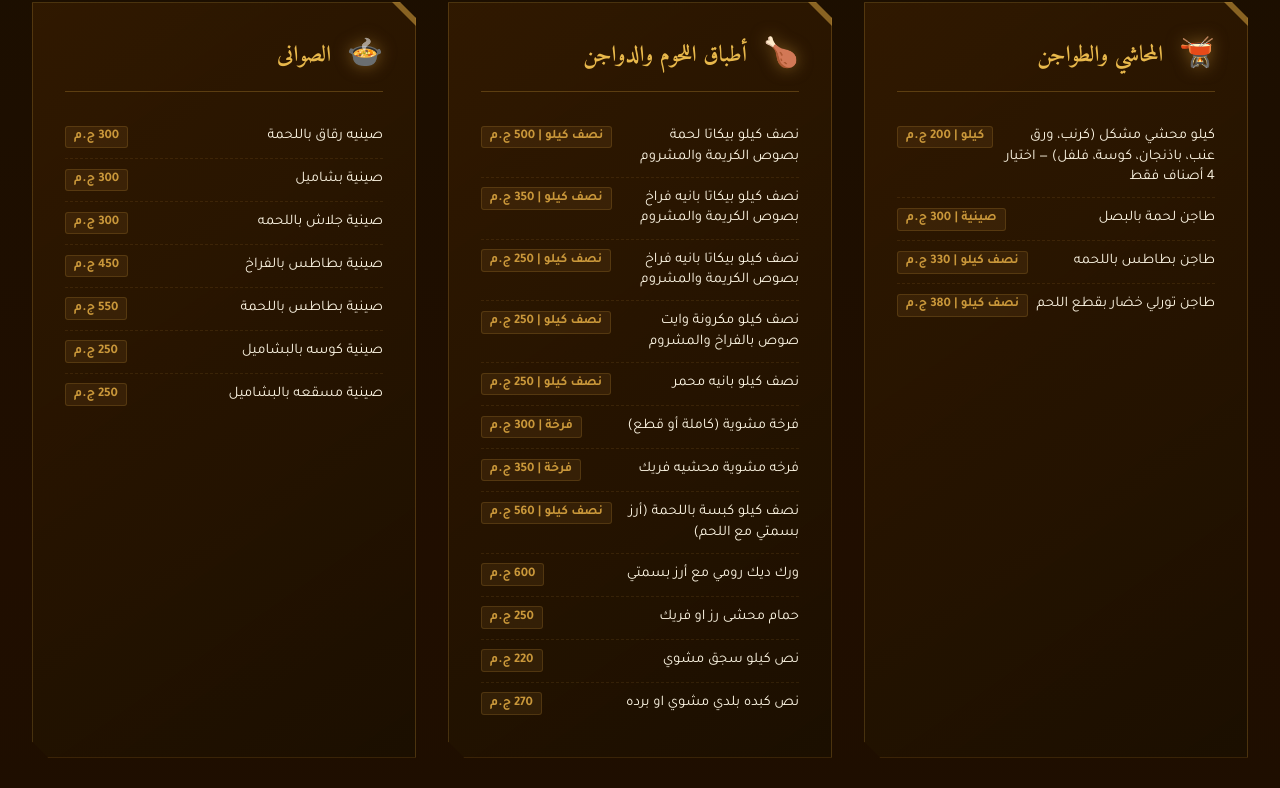
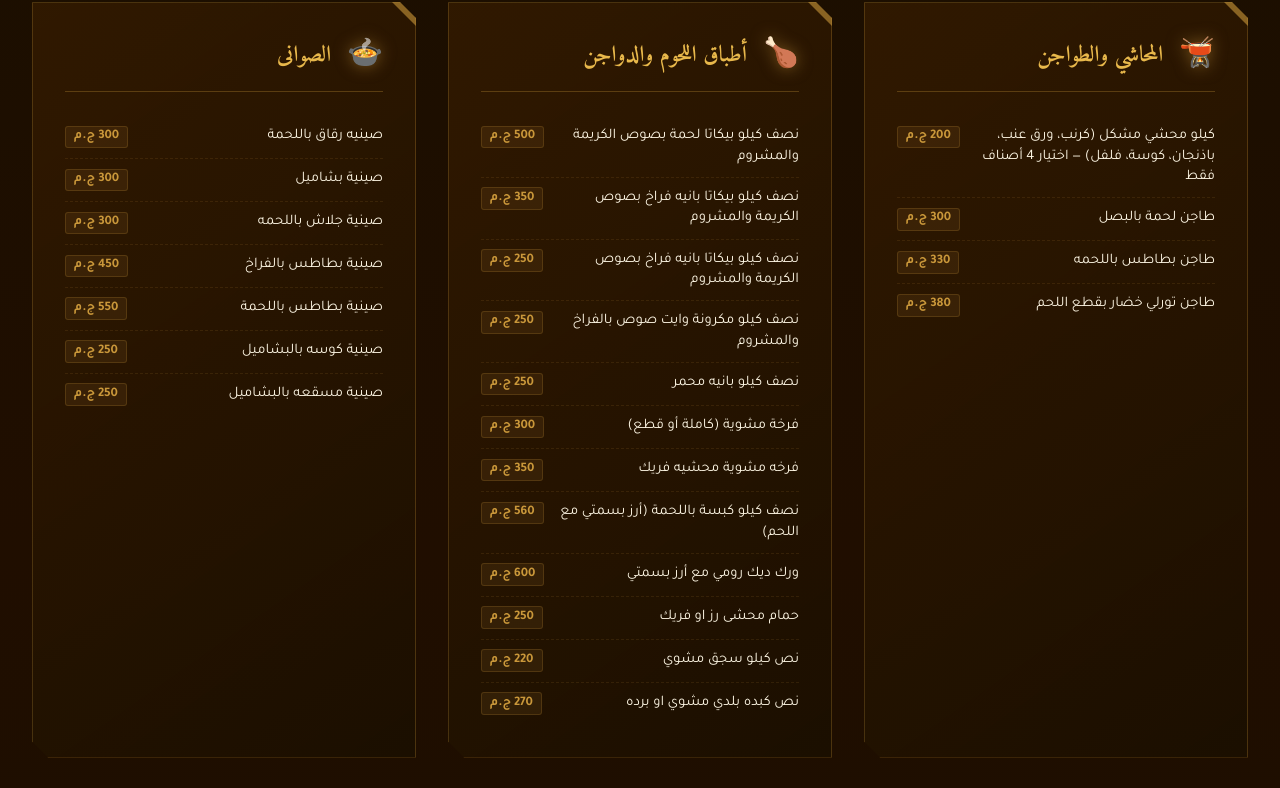
Before and after one commit to primedash34-oss/PrimeDash, a plain HTML site: page index.html in a window 1280 px wide. Shown: the part 1119-1907 px from the top of the page. Drawn offline with Linux system fonts and the light colour scheme.

Commit message:
Update index.html

```diff
--- a/index.html
+++ b/index.html
@@ -663,19 +663,19 @@
 
       <div class="menu-item">
         <span class="item-name">كيلو محشي مشكل (كرنب، ورق عنب، باذنجان، كوسة، فلفل) — اختيار 4 أصناف فقط</span>
-        <span class="item-price">كيلو | 200 ج.م</span>
+        <span class="item-price"> 200 ج.م</span>
       </div>
       <div class="menu-item">
         <span class="item-name">طاجن لحمة بالبصل</span>
-        <span class="item-price">صينية | 300 ج.م</span>
+        <span class="item-price"> 300 ج.م</span>
       </div>
       <div class="menu-item">
         <span class="item-name">طاجن بطاطس باللحمه</span>
-        <span class="item-price">نصف كيلو | 330 ج.م</span>
+        <span class="item-price"> 330 ج.م</span>
       </div>
       <div class="menu-item">
         <span class="item-name">طاجن تورلي خضار بقطع اللحم</span>
-        <span class="item-price">نصف كيلو | 380 ج.م</span>
+        <span class="item-price"> 380 ج.م</span>
       </div>
     </div>
 
@@ -687,35 +687,35 @@
 
       <div class="menu-item">
         <span class="item-name">نصف كيلو بيكاتا لحمة بصوص الكريمة والمشروم</span>
-        <span class="item-price">نصف كيلو | 500 ج.م</span>
+        <span class="item-price"> 500 ج.م</span>
       </div>
       <div class="menu-item">
         <span class="item-name">نصف كيلو بيكاتا بانيه فراخ بصوص الكريمة والمشروم</span>
-        <span class="item-price">نصف كيلو | 350 ج.م</span>
+        <span class="item-price"> 350 ج.م</span>
       </div>
       <div class="menu-item">
         <span class="item-name">نصف كيلو بيكاتا بانيه فراخ بصوص الكريمة والمشروم</span>
-        <span class="item-price">نصف كيلو | 250 ج.م</span>
+        <span class="item-price"> 250 ج.م</span>
       </div>
       <div class="menu-item">
         <span class="item-name">نصف كيلو مكرونة وايت صوص بالفراخ والمشروم</span>
-        <span class="item-price">نصف كيلو | 250 ج.م</span>
+        <span class="item-price"> 250 ج.م</span>
       </div>
       <div class="menu-item">
         <span class="item-name">نصف كيلو بانيه محمر</span>
-        <span class="item-price">نصف كيلو | 250 ج.م</span>
+        <span class="item-price">250  ج.م</span>
       </div>
       <div class="menu-item">
         <span class="item-name">فرخة مشوية (كاملة أو قطع)</span>
-        <span class="item-price">فرخة | 300 ج.م</span>
+        <span class="item-price"> 300 ج.م</span>
       </div>
       <div class="menu-item">
         <span class="item-name">فرخه مشوية محشيه فريك </span>
-        <span class="item-price">فرخة | 350 ج.م</span>
+        <span class="item-price"> 350 ج.م</span>
       </div>
       <div class="menu-item">
         <span class="item-name">نصف كيلو كبسة باللحمة (أرز بسمتي مع اللحم)</span>
-        <span class="item-price">نصف كيلو | 560 ج.م</span>
+        <span class="item-price"> 560 ج.م</span>
       </div>
        <div class="menu-item">
         <span class="item-name">ورك ديك رومي مع أرز بسمتي </span>
@@ -800,7 +800,7 @@
       </div>
       <div class="menu-item">
         <span class="item-name">نصف كيلو أرز (أبيض أو بالشعرية)</span>
-        <span class="item-price">نصف كيلو | 50 ج.م</span>
+        <span class="item-price"> 50 ج.م</span>
       </div>
       <div class="menu-item">
         <span class="item-name">بطاطس مهروسه بالزبده</span>
```
